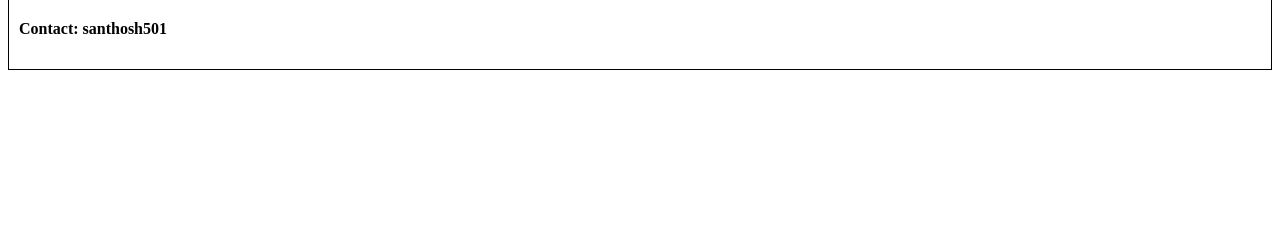
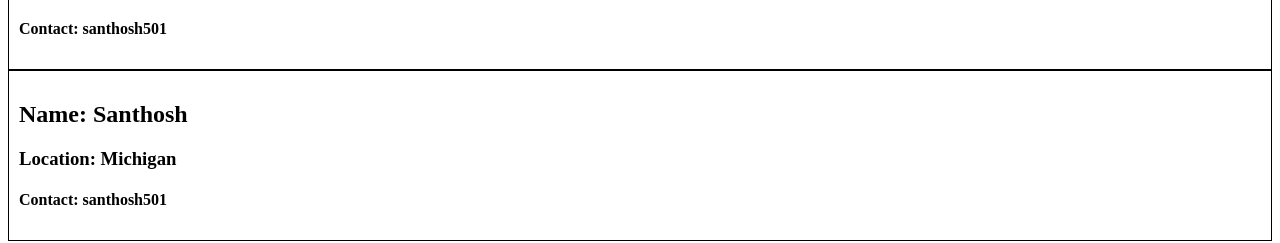
Before and after one commit to santhu501/namaste-react, a React (Vite) app: page /about in a window 1280 px wide. Shown: the part 467-710 px from the top of the page. Built offline with nearby package versions, Linux system fonts and the light colour scheme.

Commit message:
class component usage.

```diff
--- a/src/components/About.js
+++ b/src/components/About.js
@@ -1,4 +1,5 @@
 import User from './User';
+import UserClassComp from './UserClassComp';
 
 const About = () => {
 
@@ -7,6 +8,7 @@ const About = () => {
             <h1>About</h1>
             <h2>This is about us page </h2>
             <User/>
+            <UserClassComp/>
         </div>
     );
 };
--- /dev/null
+++ b/src/components/UserClassComp.js
@@ -0,0 +1,19 @@
+
+import React from 'react';
+
+// class based component.
+class UserClassComp extends React.Component {
+
+    render(){
+        return (
+            <div className="user-card">
+                <h2>Name: Santhosh</h2>
+                <h3>Location: Michigan </h3>
+                <h4>Contact: santhosh501</h4>
+            </div>
+        );
+    }
+
+}
+
+export default UserClassComp;
```
